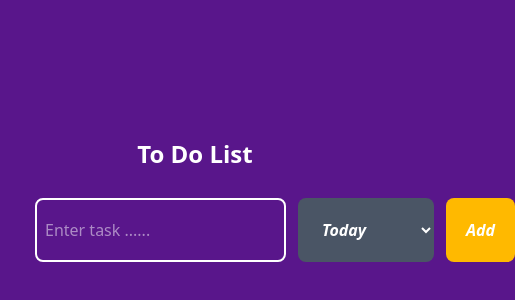
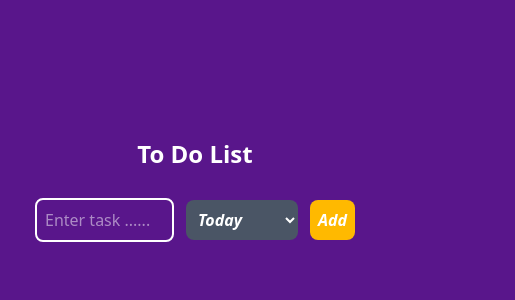
Before and after one commit to UWASEdjaria/To-do-List-by-React, a React (Vite) app: page / in a window 390 px wide. Shown: the part 184-484 px from the top of the page, 515 px wide, since content can reach past the window. Built offline with nearby package versions, Linux system fonts and the light colour scheme.

Commit message:
add responsiveness

```diff
--- a/src/components/ToDoItem.jsx
+++ /dev/null
@@ -1,10 +0,0 @@
-import React from 'react'
-
-function ToDoItem() {
-
-  return (
-    <div></div>
-  )
-}
-
-export default ToDoItem
--- a/src/components/ToDoList.jsx
+++ b/src/components/ToDoList.jsx
@@ -1,28 +1,42 @@
-import React from 'react'
 
-function ToDoListForm() {
+import {useState} from 'react'
+
+
+ function ToDoList() {
+
+  const[newTask ,setNewTask] =useState("");
+  const[category, setCategory] =useState("today");
+
   return (
-    <section className="flex w-full flex-col justify-center items-center min-h-screen font-sans">
+    <section className="flex w-full flex-col md:flex-wrap justify-center items-center min-h-screen font-sans">
 
-        {/* ToDoList form */}
+        {/* ToDoList input*/}
 
         <div className='w-80 h-60 text-white'>
             <h1 className='text-center p-5 mb-2 text-2xl sm:text-2xl md:text-3xl lg:text-4xl font-bold  font-sans transition-all duration-200 hover:scale-105'>To Do List</h1>
-            <div className='flex gap-3'>
-            <input className='border-2 w-72 p-2  rounded-lg'
+            <div className='flex flex-row md:flex-row gap-3 w-full items-center'>
+            <input className='border-2  p-2  w-full items-center  rounded-lg'
             type='text'
-            placeholder='Enter task ......'/>
+            placeholder='Enter task ......'
+            value={newTask}
+            onChange={(e)=>setNewTask(e.target.value)}
+            />
 
-            <select className='italic rounded-lg p-5 font-bold bg-gray-600'>
+            <select  value={category} onChange={(e)=>setCategory(e.target.value)}
+             className='italic rounded-lg p-2 font-bold bg-gray-600'
+            >
               <option>Today</option>
               <option>Tomorrow</option>
             </select>
 
-           <button className='italic rounded-lg p-5 font-bold bg-amber-400 hover'>Add</button>
+           <button
+           className='italic rounded-lg p-2 font-bold bg-amber-400 hover'
+           type='submit'
+           onClick={()=>console.log(newTask)}
+           >Add</button>
          </div>
         </div>
     </section>
   )
 }
-
-export default ToDoListForm
+export default ToDoList
```
